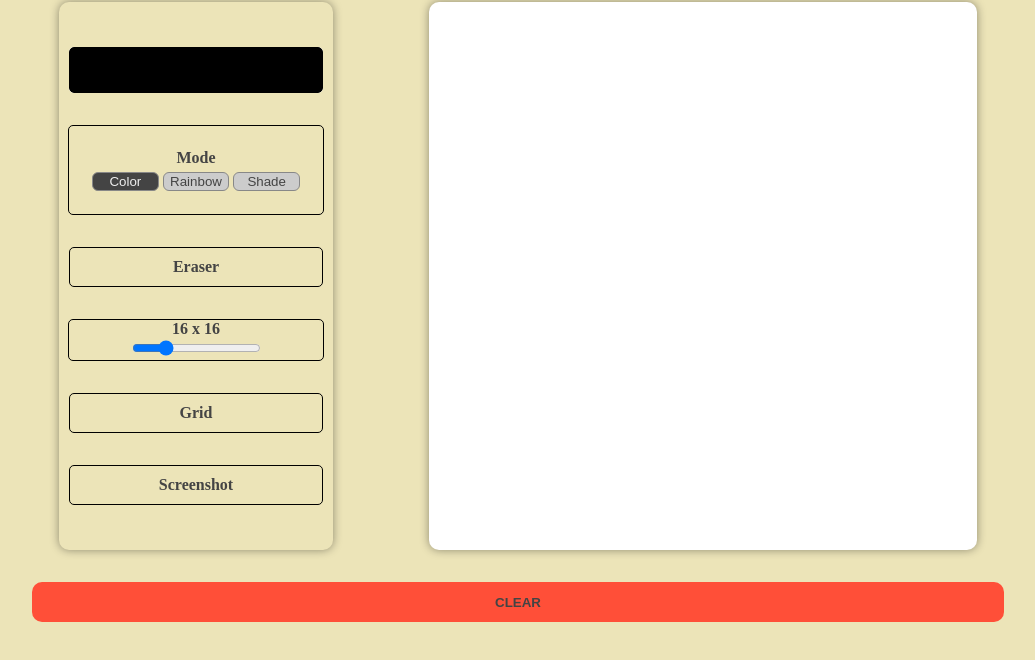
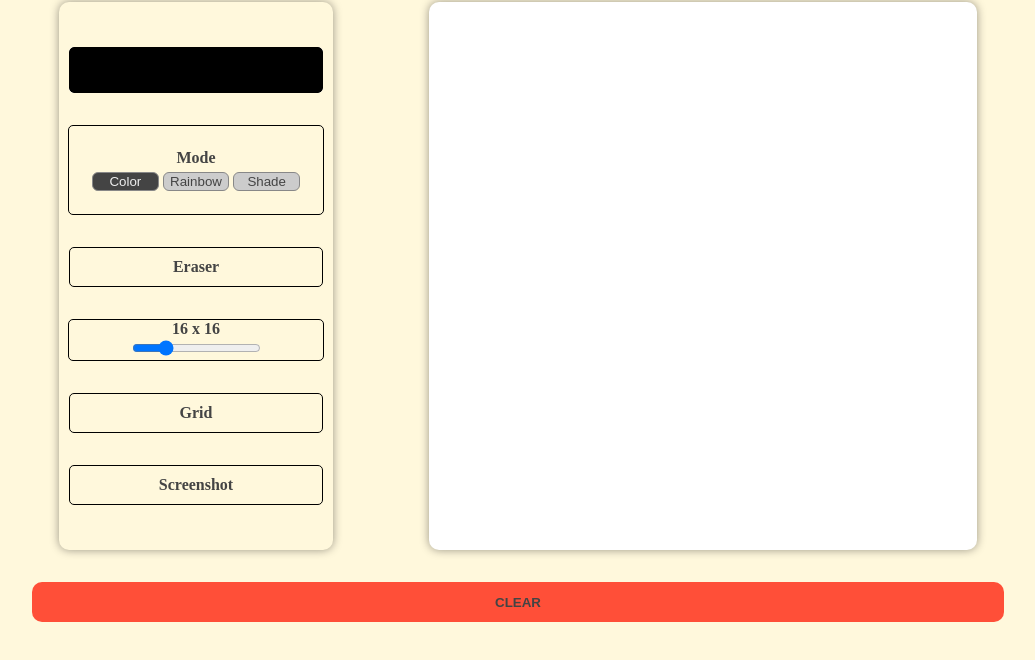
Before and after one commit to joeldgalan/etch-a-sketch, a plain HTML site: page index.html in a window 1280 px wide. Shown: the part 102-762 px from the top of the page, without its empty margins (122-1157 px from the left). Drawn offline with nearby package versions, Linux system fonts and the light colour scheme.

Commit message:
Changed background color and edited README file.

```diff
--- a/style.css
+++ b/style.css
@@ -4,7 +4,7 @@ body {
     justify-content: center;
     align-items: center;
     color: #444;
-    background-color: #ece4b8;
+    background-color: #fff8dc;
     text-align: center;
     margin: 0;
 }
@@ -122,7 +122,7 @@ button.selected {
 }
 
 .yellow-background {
-    background-color: #ece4b8;
+    background-color: #fff8dc;
 }
 
 #eraser:hover, #grid-toggle:hover, #screenshot:hover {
```
Also changed, not shown: 1 other file.
